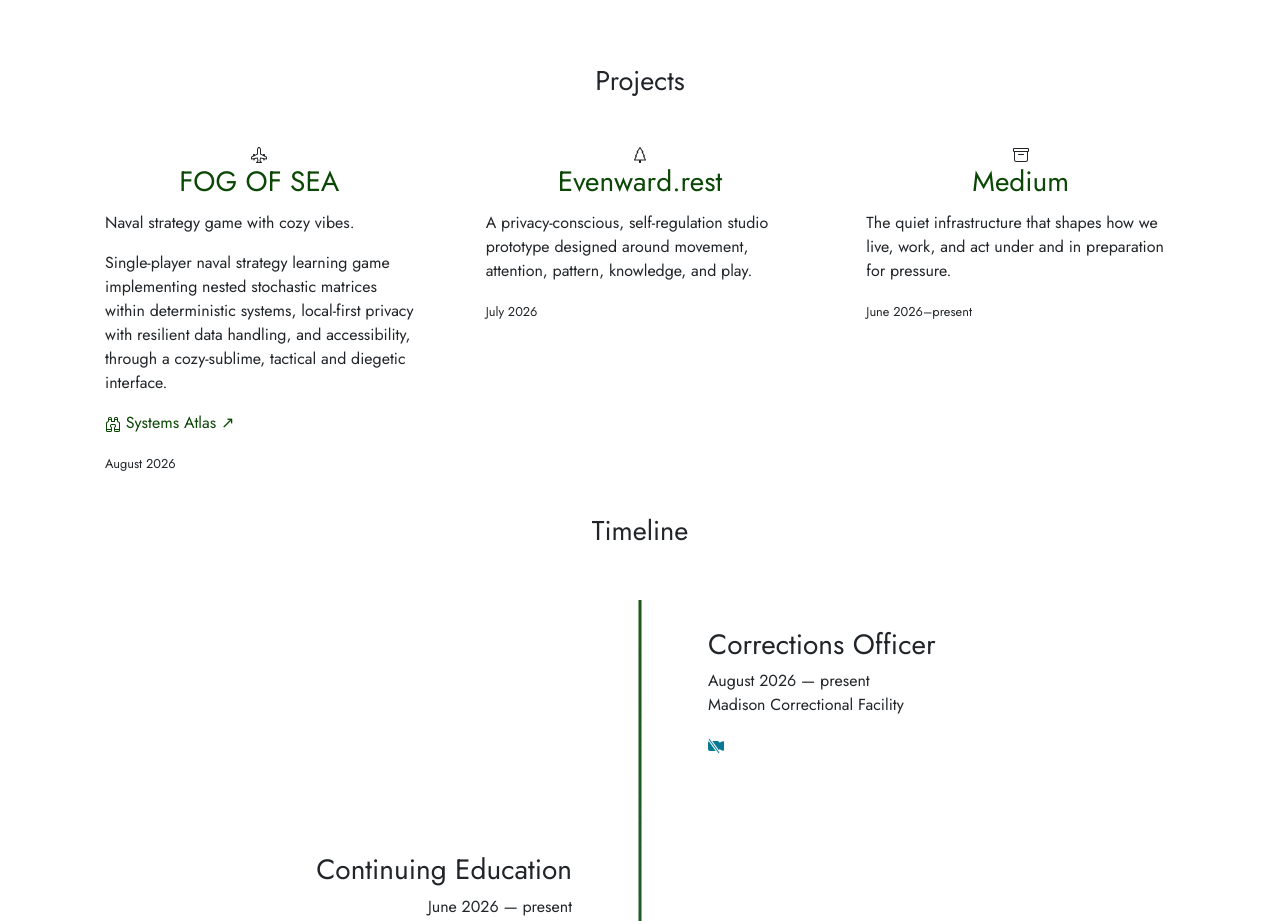
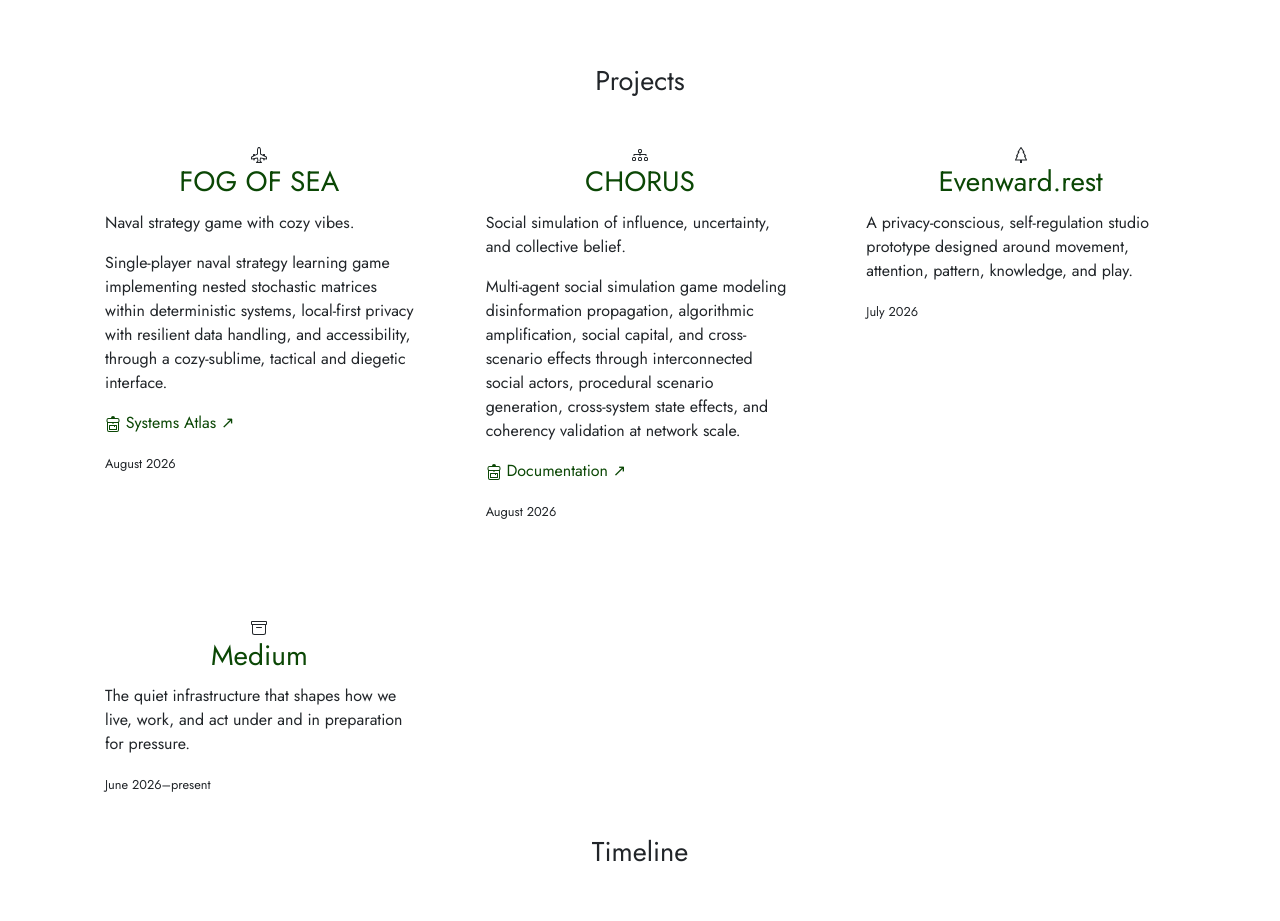
Before and after one commit to howardhayden/folio, a Next.js app: page /resume in a window 1280 px wide. Shown: the part 1140-2061 px from the top of the page. Built offline with nearby package versions, Linux system fonts and the light colour scheme.

Commit message:
Add CHORUS to resume projects

```diff
--- a/app/resume/ResumeProjects.tsx
+++ b/app/resume/ResumeProjects.tsx
@@ -1,7 +1,8 @@
 type ProjectIconName =
   | "airplane-engines"
   | "tree"
-  | "binocular"
+  | "diagram-3"
+  | "backpack4"
   | "archive";
 
 type ProjectResource = {
@@ -33,7 +34,25 @@ const projects: Project[] = [
       {
         label: "Systems Atlas",
         url: "https://nbviewer.org/github/howardhayden/fogofsea/blob/main/docs/Systems-Atlas.ipynb",
-        icon: "binocular",
+        icon: "backpack4",
+        opensInNewTab: true,
+      },
+    ],
+    publication: "August 2026",
+  },
+  {
+    name: "CHORUS",
+    url: "https://chorus.observer/",
+    icon: "diagram-3",
+    summary: [
+      "Social simulation of influence, uncertainty, and collective belief.",
+      "Multi-agent social simulation game modeling disinformation propagation, algorithmic amplification, social capital, and cross-scenario effects through interconnected social actors, procedural scenario generation, cross-system state effects, and coherency validation at network scale.",
+    ],
+    resources: [
+      {
+        label: "Documentation",
+        url: "https://chorus.observer/notebooks/",
+        icon: "backpack4",
         opensInNewTab: true,
       },
     ],
@@ -93,19 +112,40 @@ function TreeIcon() {
   );
 }
 
-function BinocularIcon() {
+function Diagram3Icon() {
   return (
     <svg
       xmlns="http://www.w3.org/2000/svg"
       width="16"
       height="16"
       fill="currentColor"
-      className="bi bi-binocular"
+      className="bi bi-diagram-3"
       viewBox="0 0 16 16"
       aria-hidden="true"
       focusable="false"
     >
-      <path d="M3 2.5A1.5 1.5 0 0 1 4.5 1h1A1.5 1.5 0 0 1 7 2.5V5h2V2.5A1.5 1.5 0 0 1 10.5 1h1A1.5 1.5 0 0 1 13 2.5v2.382a.5.5 0 0 0 .276.447l.895.447A1.5 1.5 0 0 1 15 7.118V14.5a1.5 1.5 0 0 1-1.5 1.5h-3A1.5 1.5 0 0 1 9 14.5v-3a.5.5 0 0 1 .146-.354l.854-.853V9.5a.5.5 0 0 0-.5-.5h-3a.5.5 0 0 0-.5.5v.793l.854.853A.5.5 0 0 1 7 11.5v3A1.5 1.5 0 0 1 5.5 16h-3A1.5 1.5 0 0 1 1 14.5V7.118a1.5 1.5 0 0 1 .83-1.342l.894-.447A.5.5 0 0 0 3 4.882zM4.5 2a.5.5 0 0 0-.5.5V3h2v-.5a.5.5 0 0 0-.5-.5zM6 4H4v.882a1.5 1.5 0 0 1-.83 1.342l-.894.447A.5.5 0 0 0 2 7.118V13h4v-1.293l-.854-.853A.5.5 0 0 1 5 10.5v-1A1.5 1.5 0 0 1 6.5 8h3A1.5 1.5 0 0 1 11 9.5v1a.5.5 0 0 1-.146.354l-.854.853V13h4V7.118a.5.5 0 0 0-.276-.447l-.895-.447A1.5 1.5 0 0 1 12 4.882V4h-2v1.5a.5.5 0 0 1-.5.5h-3a.5.5 0 0 1-.5-.5zm4-1h2v-.5a.5.5 0 0 0-.5-.5h-1a.5.5 0 0 0-.5.5zm4 11h-4v.5a.5.5 0 0 0 .5.5h3a.5.5 0 0 0 .5-.5zm-8 0H2v.5a.5.5 0 0 0 .5.5h3a.5.5 0 0 0 .5-.5z" />
+      <path
+        fillRule="evenodd"
+        d="M6 3.5A1.5 1.5 0 0 1 7.5 2h1A1.5 1.5 0 0 1 10 3.5v1A1.5 1.5 0 0 1 8.5 6v1H14a.5.5 0 0 1 .5.5v1a.5.5 0 0 1-1 0V8h-5v.5a.5.5 0 0 1-1 0V8h-5v.5a.5.5 0 0 1-1 0v-1A.5.5 0 0 1 2 7h5.5V6A1.5 1.5 0 0 1 6 4.5zM8.5 5a.5.5 0 0 0 .5-.5v-1a.5.5 0 0 0-.5-.5h-1a.5.5 0 0 0-.5.5v1a.5.5 0 0 0 .5.5zM0 11.5A1.5 1.5 0 0 1 1.5 10h1A1.5 1.5 0 0 1 4 11.5v1A1.5 1.5 0 0 1 2.5 14h-1A1.5 1.5 0 0 1 0 12.5zm1.5-.5a.5.5 0 0 0-.5.5v1a.5.5 0 0 0 .5.5h1a.5.5 0 0 0 .5-.5v-1a.5.5 0 0 0-.5-.5zm4.5.5A1.5 1.5 0 0 1 7.5 10h1a1.5 1.5 0 0 1 1.5 1.5v1A1.5 1.5 0 0 1 8.5 14h-1A1.5 1.5 0 0 1 6 12.5zm1.5-.5a.5.5 0 0 0-.5.5v1a.5.5 0 0 0 .5.5h1a.5.5 0 0 0 .5-.5v-1a.5.5 0 0 0-.5-.5zm4.5.5a1.5 1.5 0 0 1 1.5-1.5h1a1.5 1.5 0 0 1 1.5 1.5v1a1.5 1.5 0 0 1-1.5 1.5h-1a1.5 1.5 0 0 1-1.5-1.5zm1.5-.5a.5.5 0 0 0-.5.5v1a.5.5 0 0 0 .5.5h1a.5.5 0 0 0 .5-.5v-1a.5.5 0 0 0-.5-.5z"
+      />
+    </svg>
+  );
+}
+
+function Backpack4Icon() {
+  return (
+    <svg
+      xmlns="http://www.w3.org/2000/svg"
+      width="16"
+      height="16"
+      fill="currentColor"
+      className="bi bi-backpack4"
+      viewBox="0 0 16 16"
+      aria-hidden="true"
+      focusable="false"
+    >
+      <path d="M4 9.5a.5.5 0 0 1 .5-.5h7a.5.5 0 0 1 .5.5v4a.5.5 0 0 1-.5.5h-7a.5.5 0 0 1-.5-.5zm1 .5v3h6v-3h-1v.5a.5.5 0 0 1-1 0V10z" />
+      <path d="M8 0a2 2 0 0 0-2 2H3.5a2 2 0 0 0-2 2v1c0 .52.198.993.523 1.349A.5.5 0 0 0 2 6.5V14a2 2 0 0 0 2 2h8a2 2 0 0 0 2-2V6.5a.5.5 0 0 0-.023-.151c.325-.356.523-.83.523-1.349V4a2 2 0 0 0-2-2H10a2 2 0 0 0-2-2m0 1a1 1 0 0 0-1 1h2a1 1 0 0 0-1-1M3 14V6.937q.24.062.5.063h4v.5a.5.5 0 0 0 1 0V7h4q.26 0 .5-.063V14a1 1 0 0 1-1 1H4a1 1 0 0 1-1-1m9.5-11a1 1 0 0 1 1 1v1a1 1 0 0 1-1 1h-9a1 1 0 0 1-1-1V4a1 1 0 0 1 1-1z" />
     </svg>
   );
 }
@@ -135,8 +175,11 @@ function ProjectIcon({ icon }: { icon: ProjectIconName }) {
     case "tree":
       return <TreeIcon />;
 
-    case "binocular":
-      return <BinocularIcon />;
+    case "diagram-3":
+      return <Diagram3Icon />;
+
+    case "backpack4":
+      return <Backpack4Icon />;
 
     case "archive":
       return <ArchiveIcon />;
```
